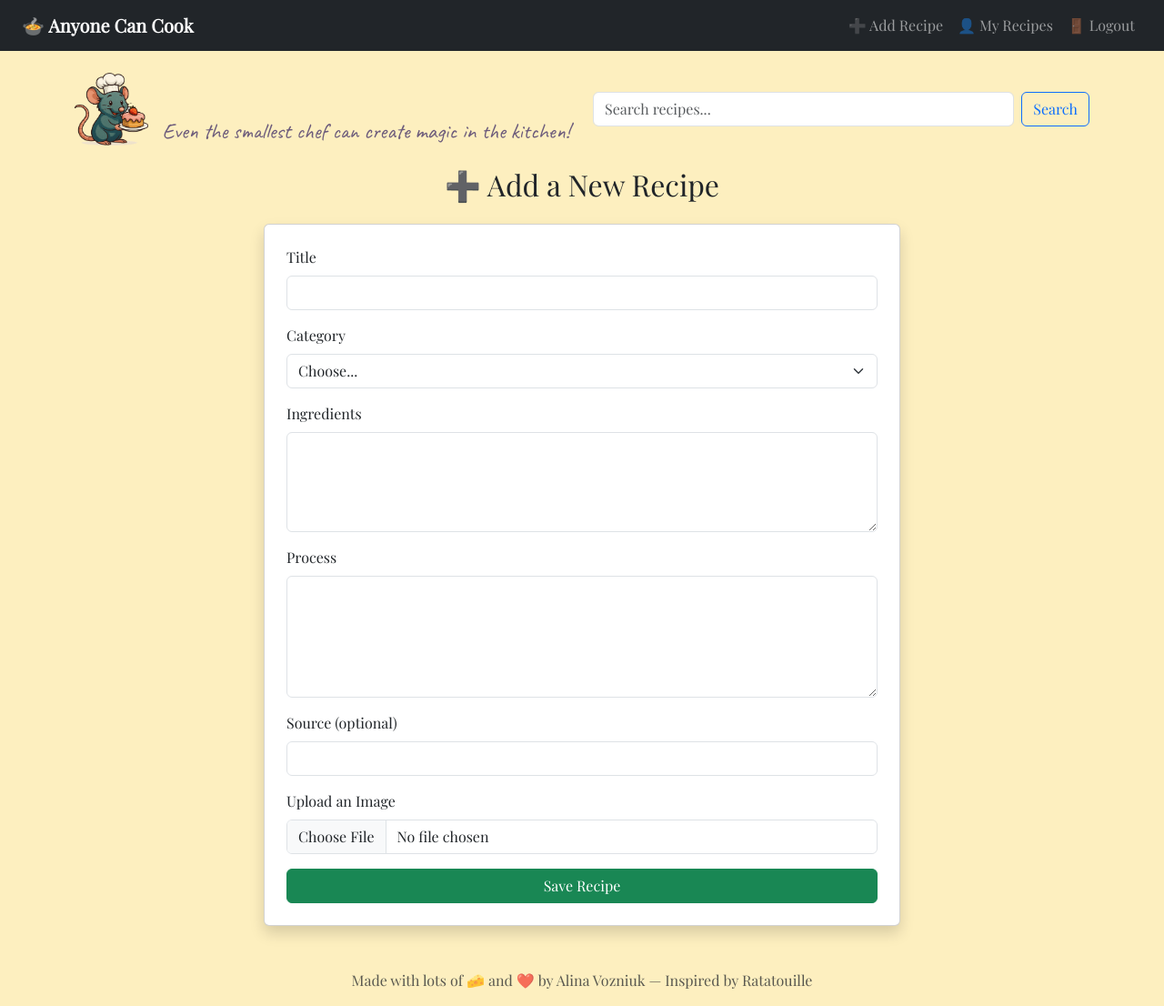
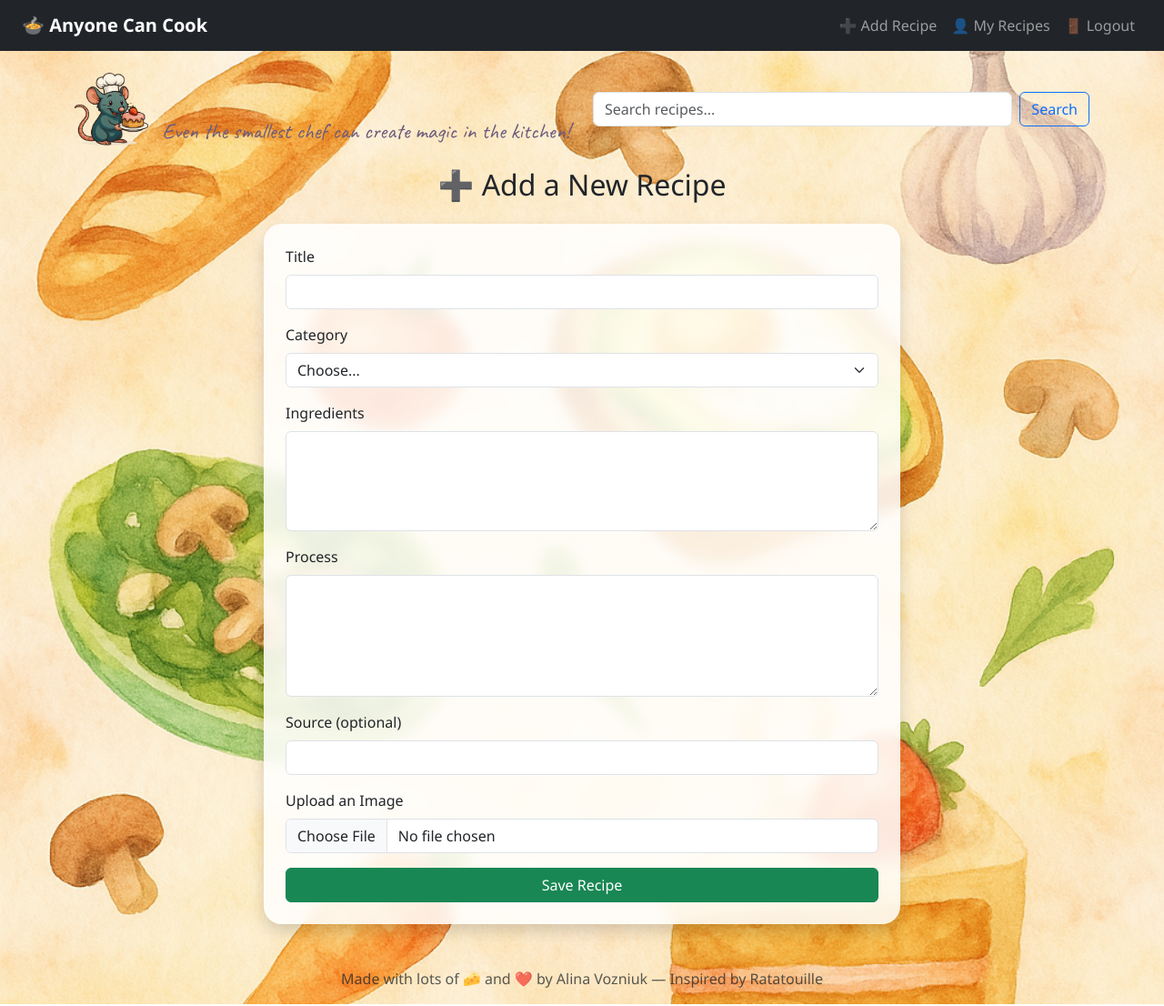
Before and after one commit to AlinaValebna/Anyone-can-cook-RecipeApp, a Flask app: page /add in a window 1280 px wide. Shown: the whole page at 91% size. Run offline with Flask 3, Linux system fonts and the light colour scheme; a user stored in the database is signed in.

Commit message:
worked on design

```diff
--- a/templates/base.html
+++ b/templates/base.html
@@ -4,10 +4,16 @@
     <meta charset="UTF-8">
     <link href="https://cdn.jsdelivr.net/npm/bootstrap@5.3.0/dist/css/bootstrap.min.css" rel="stylesheet">
     <link href="https://fonts.googleapis.com/css2?family=Caveat&family=Playfair+Display&display=swap" rel="stylesheet">
+        <!-- ✨ Elegant fonts -->
+    <link href="https://fonts.googleapis.com/css2?family=Playfair+Display:wght@500&family=Caveat&display=swap" rel="stylesheet">
+
     <style>
         body {
-            font-family: 'Playfair Display', serif;
-            background-color: #fdecb2d2;
+            background-image: url("{{ url_for('static', filename='bg-texture.png') }}");
+            background-size: cover;
+            background-attachment: fixed;
+            background-position: center;
+            font-family: 'Segoe UI', sans-serif;
         }
         .remy-title {
             font-family: 'Caveat', cursive;
@@ -29,15 +35,31 @@
   .card {
     overflow: hidden;
     animation: fadeIn 0.6s ease-in;
+    background: rgba(255, 255, 255, 0.85);
+    backdrop-filter: blur(8px);
+    border: none;
+    box-shadow: 0 4px 12px rgba(0,0,0,0.08);
+    border-radius: 1.25rem;
   }
 
   @keyframes fadeIn {
     from { opacity: 0; transform: translateY(10px); }
     to { opacity: 1; transform: translateY(0); }
   }
+  @keyframes pulse {
+  0% { transform: scale(1); }
+  50% { transform: scale(1.04); }
+  100% { transform: scale(1); }
+}
 
+.hero-card .btn {
+  animation: pulse 2.5s infinite;
+}
   .card-title a {
     transition: color 0.3s ease, text-shadow 0.3s ease;
+    font-family: 'Caveat', cursive;
+  font-size: 1.6rem;
+  color: #3e3e3e;
   }
 
   .card-title a:hover {
@@ -96,6 +118,11 @@
     font-weight: 600;
     box-shadow: 0 2px 6px rgba(0,0,0,0.1);
   }
+  .category-link.active {
+  background: linear-gradient(to right, #fbd7b7, #fff2e0);
+  font-weight: bold;
+  border-left: 5px solid #ffb27e;
+}
 
   .category-icon {
     font-size: 1.4rem;
```
Also changed, not shown: static/bg-texture.png (added).
